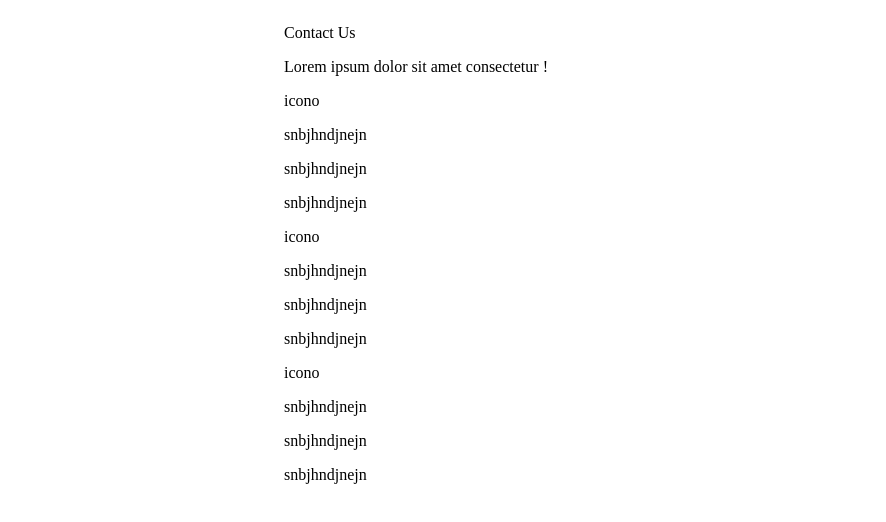
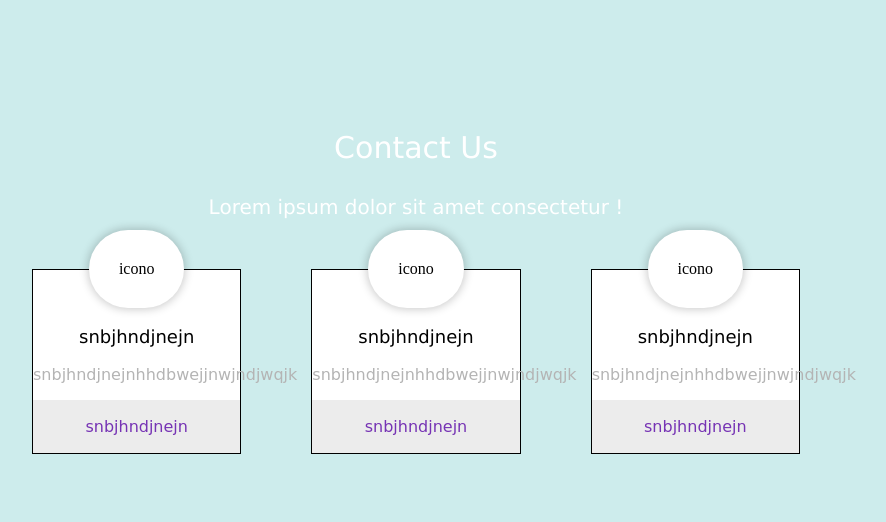
Before and after one commit to angie932/sam, a plain HTML site: page contact-us.html in a window 1280 px wide. Shown: the whole page, without its empty margins (224-1110 px from the left). Drawn offline with Linux system fonts and the light colour scheme.

Commit message:
se añaden estilos a contact

```diff
--- a/contact-us.css
+++ b/contact-us.css
@@ -1,177 +1,92 @@
-/*@import url('https://fonts.googleapis.com/css2?family=Lobster&display=swap');
+body{
+  margin: 0;
+  padding: 0;
+  background-color: rgb(205, 236, 236);
+}
 
-.contact{
-  font-size: 50px;
-  font-family: 'Lobster', cursive;
+header{
+  height: 100px;
+}
+
+.contenido_section{
+  border: 0px solid red;
+}
+
+.caja_title{
+  border: 0px solid dodgerblue;
   text-align: center;
 }
 
-.contenido-contact{
-  border: 0px solid red;
-  display: grid;
-  grid-template-columns: 1fr 1fr;
-}
-
-form{
-  border: 0px solid black;
-  display: flex;
-  flex-direction: column;
-  align-items: center;
-}
-
-input{
-  height: 40px;
-  width: 60%;
-  border-radius: 10px;
-  border: none;
-  border: 1px solid rgb(168, 168, 168);
-  outline: none;
-}
-
-input:checked{
-  border: 0px solid rgb(226, 55, 43);
-}
-
-.button1{
-  height: 40px;
-  width: 20%;
-  border-radius: 10px;
-  border: none;
-  margin-bottom: 40px;
-}
-
-::placeholder{
-  font-size: 13px;
+.title2{
+  font-size: 30px;
+  text-align: center;
   font-family: verdana;
-}
-
-.p1{
-  font-size: 16px;
-  font-family: Verdana, Geneva, Tahoma, sans-serif;
   color: #fff;
 }
 
-.contenido-form{
-  border: 0px solid maroon;
-  width: 50%;
-  background-color: rgba(126, 126, 126, 0.322);
-  display: flex;
-  flex-direction: column;
-  align-items: center;
-  border-radius: 10px;
+.p{
+  font-size: 20px;
+  font-family: verdana;
+  color: #fff;
 }
 
-.p1{
-  margin-right: 50%;
-}
-*/
-
-section{
+.caja_cards{
+  border: 0px solid rgb(239, 255, 13);
+  margin-top: 50px;
   display: flex;
   justify-content: center;
 }
 
-.contenido-section{
-  border: 0px solid red;
+.cards{
+  border: 0px solid sandybrown;
   display: flex;
+  justify-content: center;
+  width: 60%;
+  justify-content: space-between;
+}
+
+.card1{
+  border: 1px solid black;
+  display: flex;
+  flex-direction: column;
   align-items: center;
   justify-content: center;
-  width: 95%;
+  width: 27%;
+  background-color: #fff;
 }
 
-.caja1{
-  border: 0px solid black;
-  display: grid;
-  grid-template-columns: 1fr 1fr;
-  grid-template-rows: 1fr 1fr;
-  gap: 20px;
-  position: relative;
-  left: 100px;
-  z-index: 100;
+.icono{
+  border: 0px solid red;
+  padding: 30px;
+  border-radius: 50px;
+  margin-top: -40px;
+  background-color: #fff;
+  box-shadow: 0px 0px 10px 1px rgba(0, 0, 0, 0.219);
 }
 
-.cajaigual{
-  border: 0px solid blue;
-  display: flex;
-  background-color: #2a2a2a;
-  flex-direction: column;
-  align-items: center;
-  line-height: 2px;
-  color: #fff;
+.caja_p{
+  border: 0px solid red;
+  text-align: center;
+  width: 100%;
 }
 
-.padd1{
-  padding: 0px 20px;
-}
-
-.info{
+.title-caja{
   font-size: 18px;
-  font-weight: 400;
+  font-weight: 500;
   font-family: verdana;
 }
 
-.info2{
+.p-caja, .p-caja2{
   font-size: 16px;
-  font-family: cursive,verdana;
-  color: rgb(182, 182, 182);
+  color: rgb(180, 180, 180);
+  font-family: cursive, verdana;
 }
 
-.caja2{
-  border: 0px solid rgb(22, 220, 187);
-  background-color: #595959;
-  height: 600px;
-  width: 60%;
+.p-caja2{
+  color: rgb(118, 51, 180);
 }
 
-.contenido-caja2{
-  border: 0px solid darkblue;
-  height: 600px;
-  display: flex;
-  justify-content: center;
-  align-items: center;
+.foo-caja{
+  border: 1px solid rgba(255, 0, 0, 0);
+  background-color: rgb(236, 236, 236);
 }
-
-form{
-  border: 0px solid firebrick;
-  display: flex;
-  flex-direction: column;
-  width: 90%;
-}
-
-.input{
-  padding: 15px 20px;
-  margin-top: 40px;
-  border: 1px solid rgb(111, 111, 111);
-  border: none;
-  outline: none;
-}
-
-.btn-message{
-  background-color: #2a2a2a;
-  width: 25%;
-  height: 50px;
-  border: none;
-  border: 2px solid #fff;
-  color: #fff;
-  font-size: 16px;
-  font-family: verdana;
-  font-weight: 500;
-  margin-top: 40px;
-}
-
-.centrar-btn{
-  display: flex;
-  justify-content: center;
-}
-
-.input:focus{
-  border: 1px solid rgb(30, 30, 30);
-}
-
-.contact{
-  font-family: verdana;
-  font-size: 35px;
-  text-align: center;
-  font-weight: 600;
-  margin-bottom: -20px;
-}
--- a/contact-us.html
+++ b/contact-us.html
@@ -21,7 +21,7 @@
             <div class="icono">icono</div>
             <div class="caja_p">
               <p class="title-caja">snbjhndjnejn</p>
-              <p class="p-caja">snbjhndjnejn</p>
+              <p class="p-caja">snbjhndjnejnhhdbwejjnwjndjwqjk</p>
               <div class="foo-caja">
                 <p class="p-caja2">snbjhndjnejn</p>
               </div>
@@ -31,7 +31,7 @@
             <div class="icono">icono</div>
             <div class="caja_p">
               <p class="title-caja">snbjhndjnejn</p>
-              <p class="p-caja">snbjhndjnejn</p>
+              <p class="p-caja">snbjhndjnejnhhdbwejjnwjndjwqjk</p>
               <div class="foo-caja">
                 <p class="p-caja2">snbjhndjnejn</p>
               </div>
@@ -41,7 +41,7 @@
             <div class="icono">icono</div>
             <div class="caja_p">
               <p class="title-caja">snbjhndjnejn</p>
-              <p class="p-caja">snbjhndjnejn</p>
+              <p class="p-caja">snbjhndjnejnhhdbwejjnwjndjwqjk</p>
               <div class="foo-caja">
                 <p class="p-caja2">snbjhndjnejn</p>
               </div>
```
